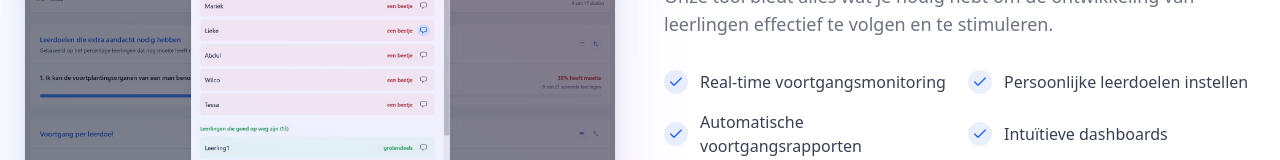
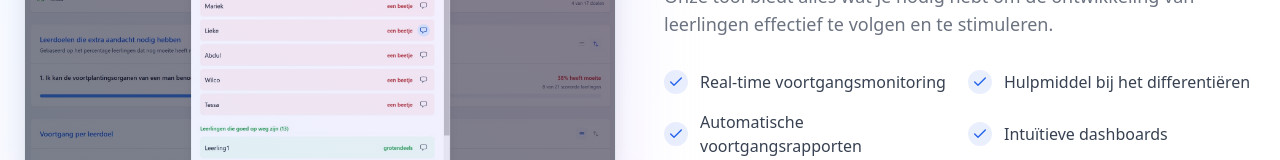
Before and after one commit to tristanmerlijn/leerdoelenmonitor, a React (Vite) app: page / in a window 1280 px wide. Shown: the part 2346-2506 px from the top of the page. Built offline with nearby package versions, Linux system fonts and the light colour scheme.

Commit message:
Update benefit description
Updates the description of a benefit in the Benefits component.

```diff
--- a/src/components/Benefits.tsx
+++ b/src/components/Benefits.tsx
@@ -5,7 +5,7 @@ import { AnimateOnScroll } from "./AnimateOnScroll";
 export function Benefits() {
   const benefits = [
     "Real-time voortgangsmonitoring",
-    "Persoonlijke leerdoelen instellen",
+    "Hulpmiddel bij het differentiëren",
     "Automatische voortgangsrapporten",
     "Intuïtieve dashboards",
     "Data-gedreven inzichten",
```
